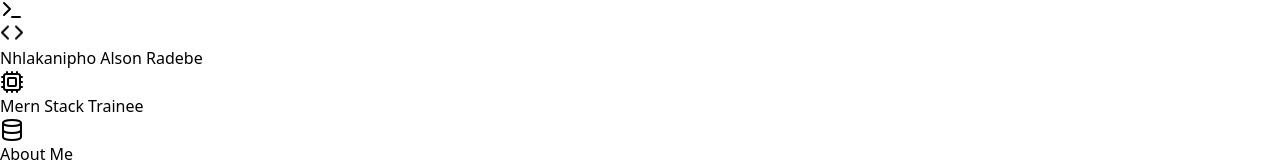
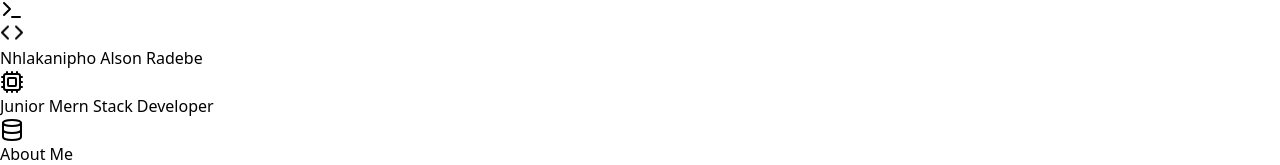
Before and after one commit to AlsonAfrica/Portfolio-Project, a React (Vite) app: page / in a window 1280 px wide. Shown: the part 692-857 px from the top of the page. Built offline with nearby package versions, Linux system fonts and the light colour scheme.

Commit message:
Update: updated title

```diff
--- a/src/Components/homepage.jsx
+++ b/src/Components/homepage.jsx
@@ -44,7 +44,7 @@ const HomePage = () => {
               </h1>
               <p className="text-xl text-indigo-600 font-semibold flex items-center justify-center gap-2">
                 <Cpu className="w-5 h-5" />
-                Mern Stack Trainee
+                Junior Mern Stack Developer
               </p>
             </div>
           </div>
```
